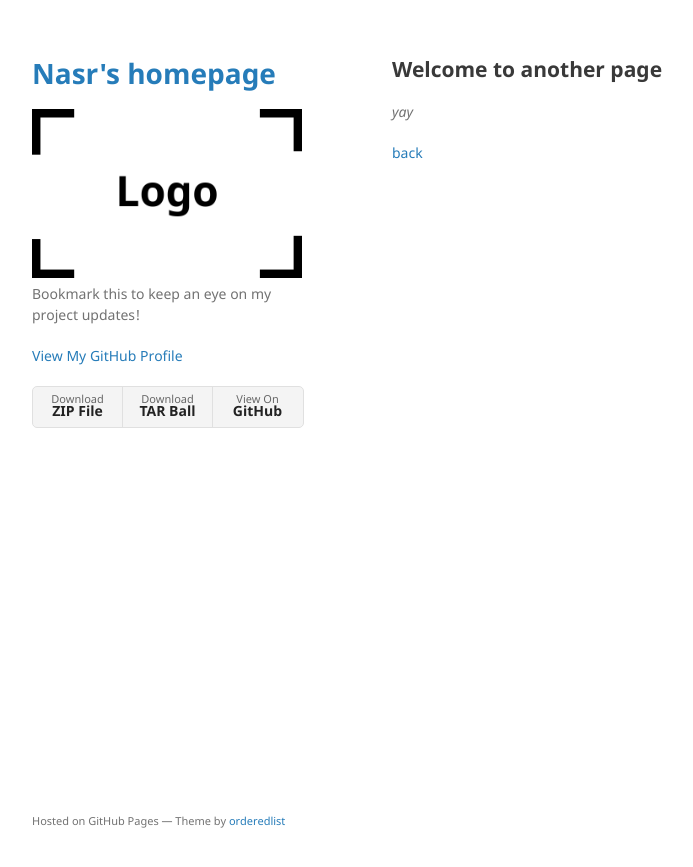
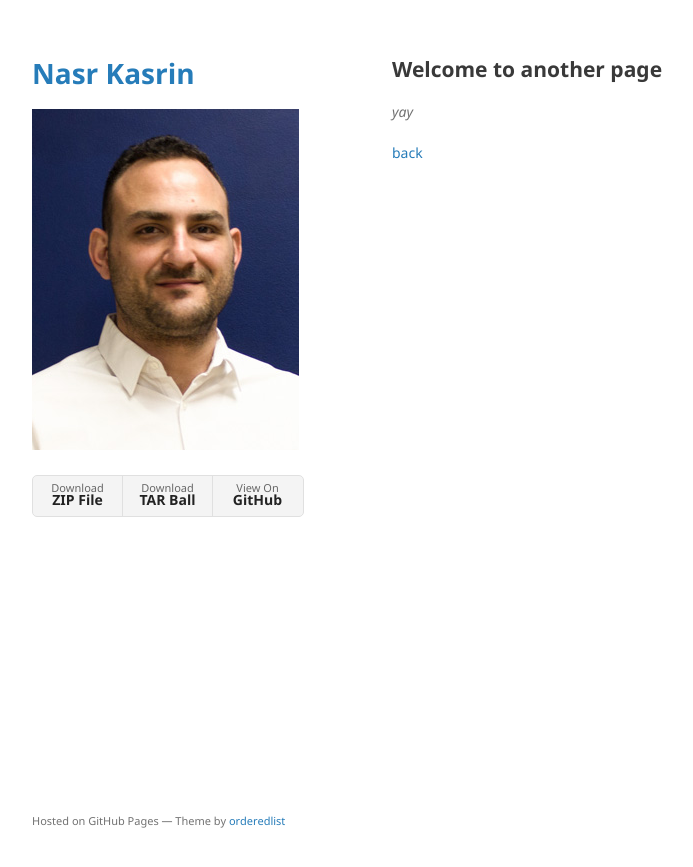
Before and after one commit to nskss/nskss.github.io, a Jekyll site: the page built from another-page.md, in a window 1280 px wide. Shown: the top 867 px of the page, without its empty margins (178-871 px from the left). Built offline with Jekyll 4.4.1, drawn with Linux system fonts in a browser that asks for light colours; the repository's description, which GitHub fills in, is left out; our own code applies the rules of GitHub Pages for plain Markdown files.

Commit message:
modifications of theme

```diff
--- a/_config.yml
+++ b/_config.yml
@@ -2,5 +2,4 @@ logo: /assets/img/logo.png
 show_downloads: true
 google_analytics:
 theme: jekyll-theme-minimal
-title: Nasr's homepage
-description: Bookmark this to keep an eye on my project updates!
+title: Nasr Kasrin
--- a/_layouts/default.html
+++ b/_layouts/default.html
@@ -18,19 +18,20 @@
         <h1><a href="{{ "/" | absolute_url }}">{{ site.title | default: site.github.repository_name }}</a></h1>
 
         {% if site.logo %}
-          <img src="{{site.logo | relative_url}}" alt="Logo" />
+          <img src="{{site.logo | relative_url}}" alt="Photo" />
         {% endif %}
 
         <p>{{ site.description | default: site.github.project_tagline }}</p>
 
-        {% if site.github.is_project_page %}
+        <!-- {% if site.github.is_project_page %}
         <p class="view"><a href="{{ site.github.repository_url }}">View the Project on GitHub <small>{{ site.github.repository_nwo }}</small></a></p>
         {% endif %}
+ -->
 
-        {% if site.github.is_user_page %}
+<!--         {% if site.github.is_user_page %}
         <p class="view"><a href="{{ site.github.owner_url }}">View My GitHub Profile</a></p>
         {% endif %}
-
+ -->
         {% if site.show_downloads %}
         <ul class="downloads">
           <li><a href="{{ site.github.zip_url }}">Download <strong>ZIP File</strong></a></li>
```
Also changed, not shown: assets/img/logo.png, assets/img/logo2.png (added).
